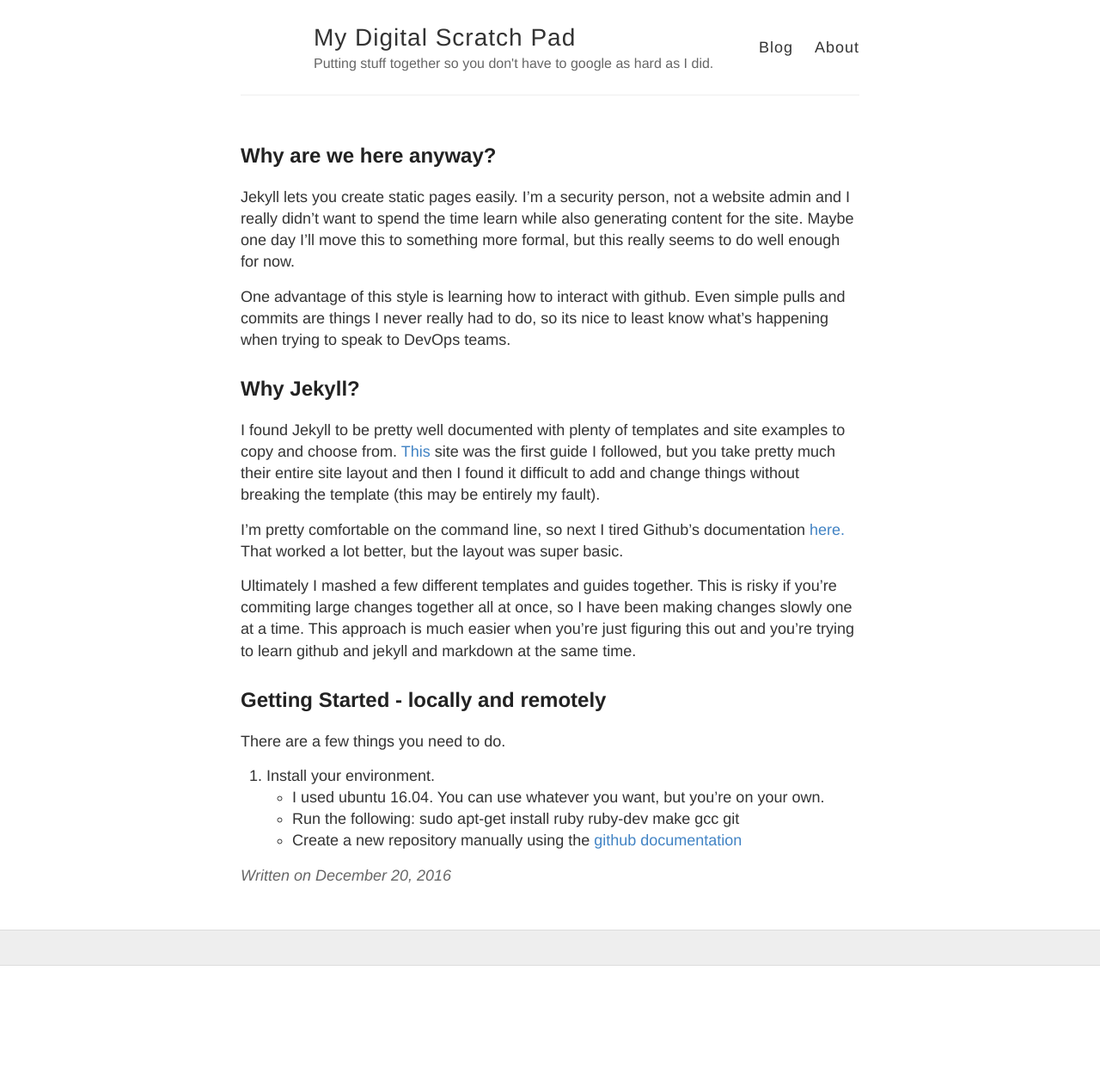
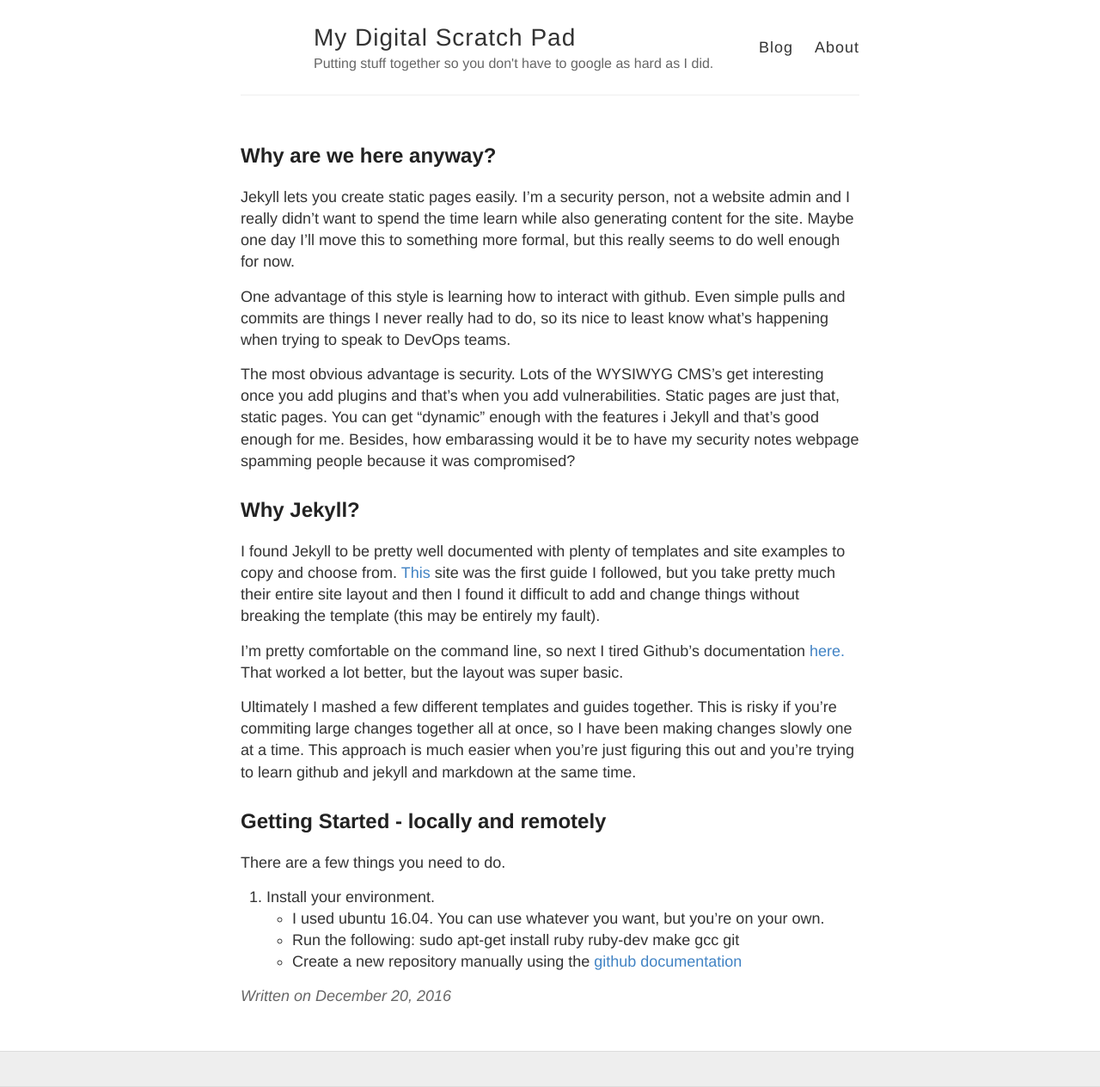
Before and after one commit to remotephone/blog.rmtph.one, a Jekyll site: the page built from _posts/2016-12-19-Installing_Jekyll_For_Security_Admins.md, in a window 1280 px wide. Shown: the whole page at 86% size. Built offline with Jekyll 4.4.1, drawn with Linux system fonts in a browser that asks for light colours; our own code applies the rules of GitHub Pages for plain Markdown files; before the commit the page ends 1123 px from its top, so only the background shows below that.

Commit message:
updated installing post again

```diff
--- a/_posts/2016-12-19-Installing_Jekyll_For_Security_Admins.md
+++ b/_posts/2016-12-19-Installing_Jekyll_For_Security_Admins.md
@@ -10,6 +10,8 @@ categories: installing jekyll
 Jekyll lets you create static pages easily. I'm a security person, not a website admin and I really didn't want to spend the time learn while also generating content for the site. Maybe one day I'll move this to something more formal, but this really seems to do well enough for now.
 
 One advantage of this style is learning how to interact with github. Even simple pulls and commits are things I never really had to do, so its nice to least know what's happening when trying to speak to DevOps teams.
+
+The most obvious advantage is security. Lots of the WYSIWYG CMS's get interesting once you add plugins and that's when you add vulnerabilities. Static pages are just that, static pages. You can get "dynamic" enough with the features i Jekyll and that's good enough for me. Besides, how embarassing would it be to have my security notes webpage spamming people because it was compromised?
 
 ## Why Jekyll?
 
```
